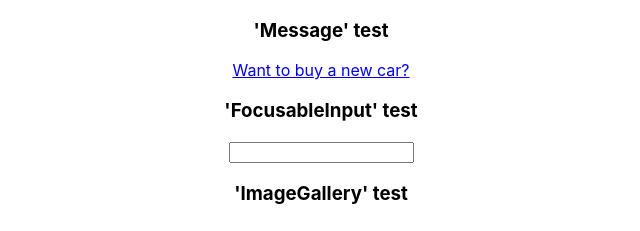
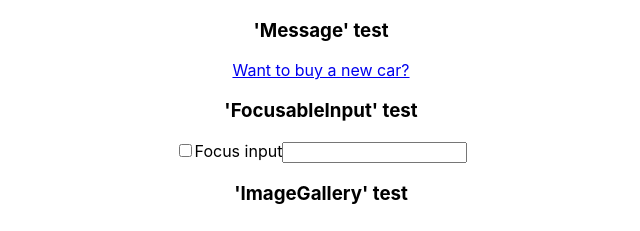
Before and after one commit to ftesone/frontend-challenge, a React (Create React App) app: page / in a window 1280 px wide. Shown: the top 231 px of the page, without its empty margins (319-959 px from the left). Built offline with nearby package versions, Linux system fonts and the light colour scheme.

Commit message:
Add prop to FocusableInput test

```diff
--- a/src/App.js
+++ b/src/App.js
@@ -4,10 +4,13 @@ import { FocusableInput } from "./components/FocusableInput";
 import { ImageGallery } from "./components/ImageGallery";
 import { PlayerStatus } from "./components/PlayerStatus";
 import { TeamsList } from "./components/TeamsList";
+import { useState } from "react";
 
 import './App.css';
 
 export default function App() {
+    const [focusable, setFocusable] = useState(false);
+
   return (
     <div className="App">
       {/* Render here each component from the "components" directory */}
@@ -15,7 +18,11 @@ export default function App() {
       <Message />
       <br />
       <h3>'FocusableInput' test</h3>
-      <FocusableInput />
+        <label htmlFor="focusable">
+            <input type="checkbox" id="focusable" checked={focusable} onChange={event => setFocusable(event.target.checked)} />
+            Focus input
+        </label>
+      <FocusableInput focusable={focusable} />
       <br />
       <h3>'ImageGallery' test</h3>
       <ImageGallery />
```
